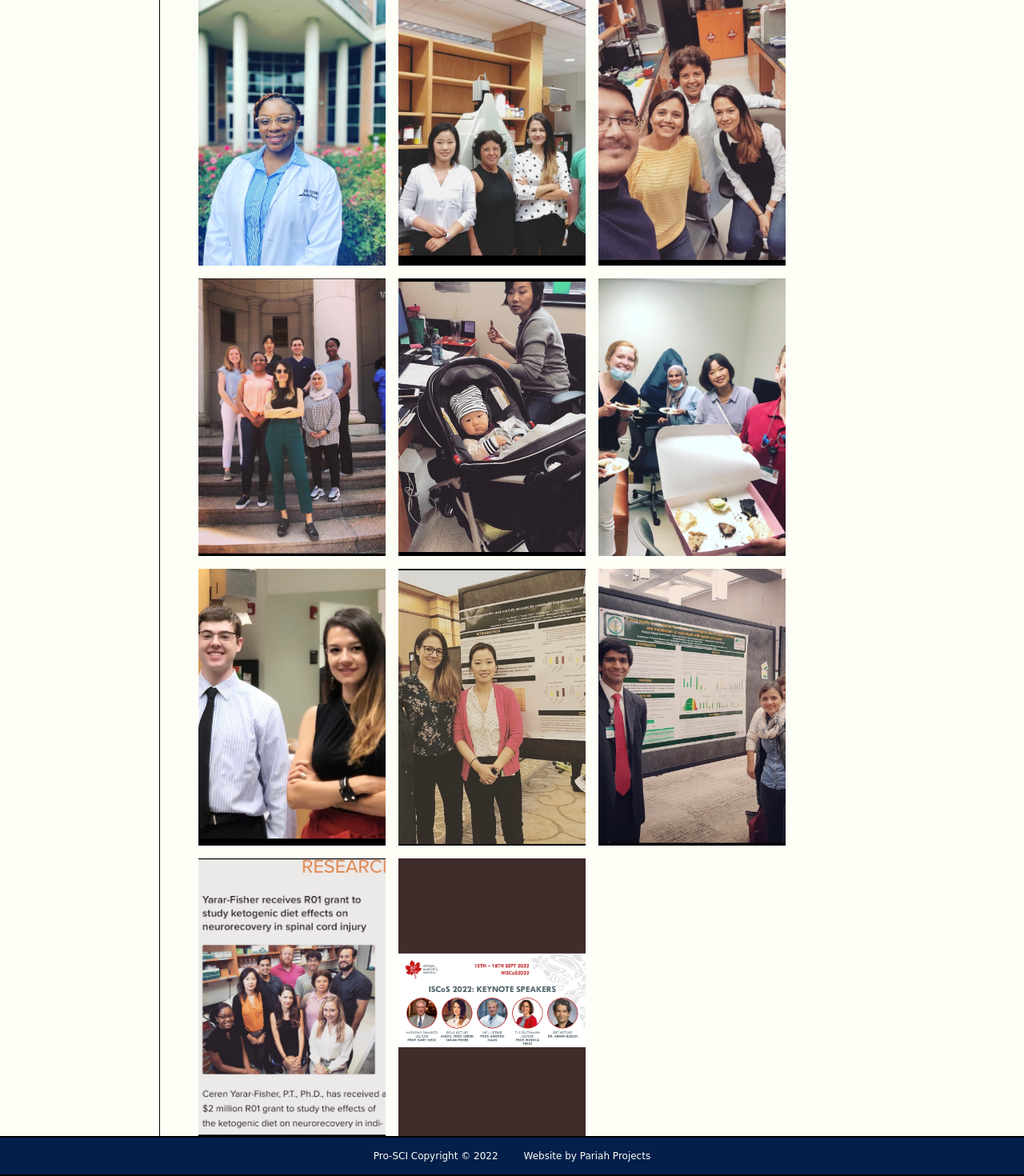
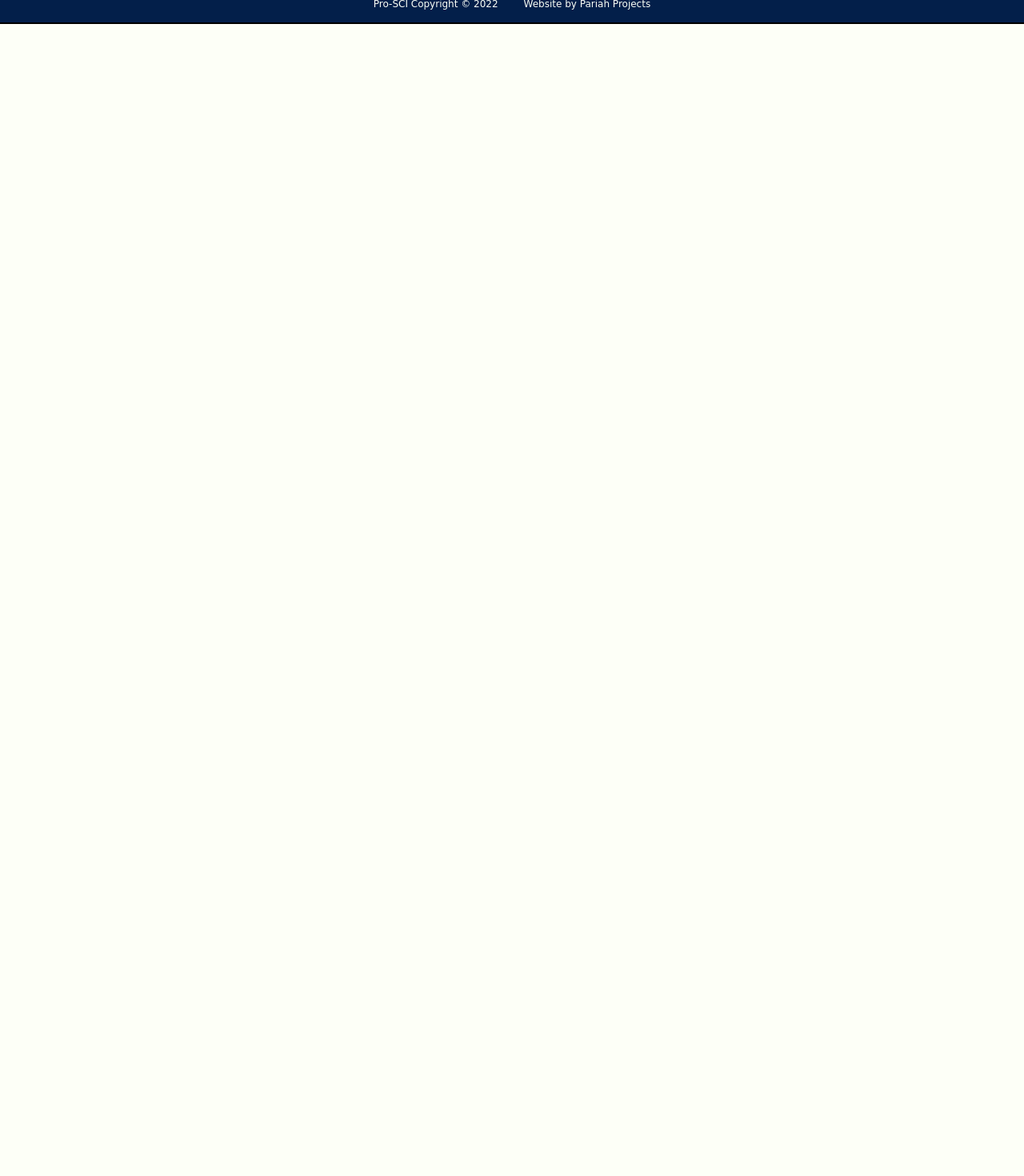
Before and after one commit to Slap-a-tha-Bass/pro-sci.science, a Next.js app: page /gallery in a window 1280 px wide. Shown: the part 840-2310 px from the top of the page at 80% size. After the commit the page ends 870 px from the top, so only its background shows below. Built offline with nearby package versions, Linux system fonts and the light colour scheme.

Commit message:
build: gallery

```diff
--- a/src/app/gallery/page.tsx
+++ b/src/app/gallery/page.tsx
@@ -2,59 +2,57 @@ import Image from 'next/image';
 
 export default function Gallery() {
   return (
-    <main className="text-content">
-      <div className="gallery">
-        <div className="img_container">
+    <main className="img-content">
+      <div>
         <Image src="/gallery/1.jpg" alt="Picture of the author" fill />
       </div>
-        <div className="img_container">
+      <div>
         <Image src="/gallery/2.jpg" alt="Picture of the author" fill />
       </div>
-        <div className="img_container">
+      <div>
         <Image src="/gallery/3.jpg" alt="Picture of the author" fill />
       </div>
-        <div className="img_container">
+      <div>
         <Image src="/gallery/4.jpg" alt="Picture of the author" fill />
       </div>
-        <div className="img_container">
+      <div>
         <Image src="/gallery/5.jpg" alt="Picture of the author" fill />
       </div>
-        <div className="img_container">
+      <div>
         <Image src="/gallery/6.jpg" alt="Picture of the author" fill />
       </div>
-        <div className="img_container">
+      <div>
         <Image src="/gallery/7.jpg" alt="Picture of the author" fill />
       </div>
-        <div className="img_container">
+      <div>
         <Image src="/gallery/8.jpg" alt="Picture of the author" fill />
       </div>
-        <div className="img_container">
+      <div>
         <Image src="/gallery/9.jpg" alt="Picture of the author" fill />
       </div>
-        <div className="img_container">
+      <div>
         <Image src="/gallery/10.jpg" alt="Picture of the author" fill />
       </div>
-        <div className="img_container">
+      <div>
         <Image src="/gallery/11.jpg" alt="Picture of the author" fill />
       </div>
-        <div className="img_container">
+      <div>
         <Image src="/gallery/12.jpg" alt="Picture of the author" fill />
       </div>
-        <div className="img_container">
+      <div>
         <Image src="/gallery/13.jpg" alt="Picture of the author" fill />
       </div>
-        <div className="img_container">
+      <div>
         <Image src="/gallery/14.jpg" alt="Picture of the author" fill />
       </div>
-        <div className="img_container">
+      <div>
         <Image src="/gallery/15.jpg" alt="Picture of the author" fill />
       </div>
-        <div className="img_container">
+      <div>
         <Image src="/gallery/16.jpg" alt="Picture of the author" fill />
       </div>
-        <div className="img_container">
+      <div>
         <Image src="/gallery/50.png" alt="Picture of the author" fill />
-        </div>
       </div>
     </main>
   );
--- a/src/components/Aside.tsx
+++ b/src/components/Aside.tsx
@@ -16,7 +16,11 @@ export default function Aside() {
   if (!isLoaded) return <p>Loading...</p>;
 
   return (
-    <aside className={pathname === '/' ? 'home-content' : ''}>
+    <aside
+      className={
+        pathname === '/' || pathname === '/gallery' ? 'home-content' : ''
+      }
+    >
       {isLoaded && (
         <Link
           className="twitter-timeline twitter-card"
--- a/src/components/Header.tsx
+++ b/src/components/Header.tsx
@@ -21,12 +21,9 @@ export default function Header() {
         <Link href="/team">Team</Link>
         <Link href="/alumni">Alumni</Link>
         <Link href="/gallery">Gallery</Link>
-        <Link href="/">Contact</Link>
+        <Link href="/contact">Contact</Link>
       </div>
-      {/* <div
-        onClick={() => setIsMenuOpen(!isMenuOpen)}
-        className={isMenuOpen ? 'mobile-menu-active' : 'mobile-menu-inactive'}
-      /> */}
+
       <div onClick={() => setIsMenuOpen(!isMenuOpen)} className="circle" />
       <Image
         src="/favicon-white-transbg.png"
@@ -68,7 +65,7 @@ export default function Header() {
           <Link
             className="navlink"
             onClick={() => setIsMenuOpen(false)}
-            href="/"
+            href="/contact"
           >
             Contact
           </Link>
--- a/src/styles/css/styles.css
+++ b/src/styles/css/styles.css
@@ -312,6 +312,7 @@ h3 {
   .gallery {
     grid-template-columns: 1fr;
     height: 1200vh;
+    width: 100%;
   }
 }
 .gallery .img_container {
@@ -336,12 +337,33 @@ main {
 }
 main div {
   position: relative;
-  height: 100%;
+  height: 100% !important;
   width: 100%;
   padding: 0;
   margin: 0;
 }
 main div img {
+  width: 100%;
+  height: 100%;
+  object-fit: contain;
+  margin: 5vh 0;
+}
+
+main:is(.img-content) {
+  grid-area: main;
+  height: fit-content;
+  overflow-y: auto;
+  overflow-x: hidden;
+  background: linear-gradient(90deg, #010814, #031f4a) !important;
+}
+main:is(.img-content) div {
+  position: relative;
+  background: linear-gradient(90deg, #010814, #031f4a) !important;
+  height: 100%;
+  width: 100%;
+  padding: 0;
+}
+main:is(.img-content) div img {
   width: 100%;
   height: 100%;
   object-fit: contain;
--- a/src/styles/scss/layouts/_container.scss
+++ b/src/styles/scss/layouts/_container.scss
@@ -20,6 +20,7 @@
   @media screen and (max-width: 768px) {
     grid-template-columns: 1fr;
     height: 1200vh;
+    width: 100%;
   }
   .img_container {
     position: relative;
--- a/src/styles/scss/layouts/_main.scss
+++ b/src/styles/scss/layouts/_main.scss
@@ -7,10 +7,38 @@ main {
   padding: 0 2rem;
   div {
     position: relative;
+    height: 100% !important;
+    width: 100%;
+    padding: 0;
+    margin: 0;
+    img {
+      width: 100%;
+      height: 100%;
+      object-fit: contain;
+      margin: 5vh 0;
+    }
+  }
+}
+main:is(.img-content) {
+  grid-area: main;
+  height: fit-content;
+  overflow-y: auto;
+  overflow-x: hidden;
+  background: linear-gradient(
+    90deg,
+    darken($primary, 11%),
+    $primary
+  ) !important;
+  div {
+    position: relative;
+    background: linear-gradient(
+      90deg,
+      darken($primary, 11%),
+      $primary
+    ) !important;
     height: 100%;
     width: 100%;
     padding: 0;
-    margin: 0;
     img {
       width: 100%;
       height: 100%;
```
Also changed, not shown: src/app/alumni/page.tsx (+12 -0 lines), src/app/contact/page.tsx (added, +8 -0 lines), public/headshots/Jaden-headshot.png (added), 1 other file (tests, documents, lock files or other folders). Lines whose indentation alone changed are shown as unchanged.
